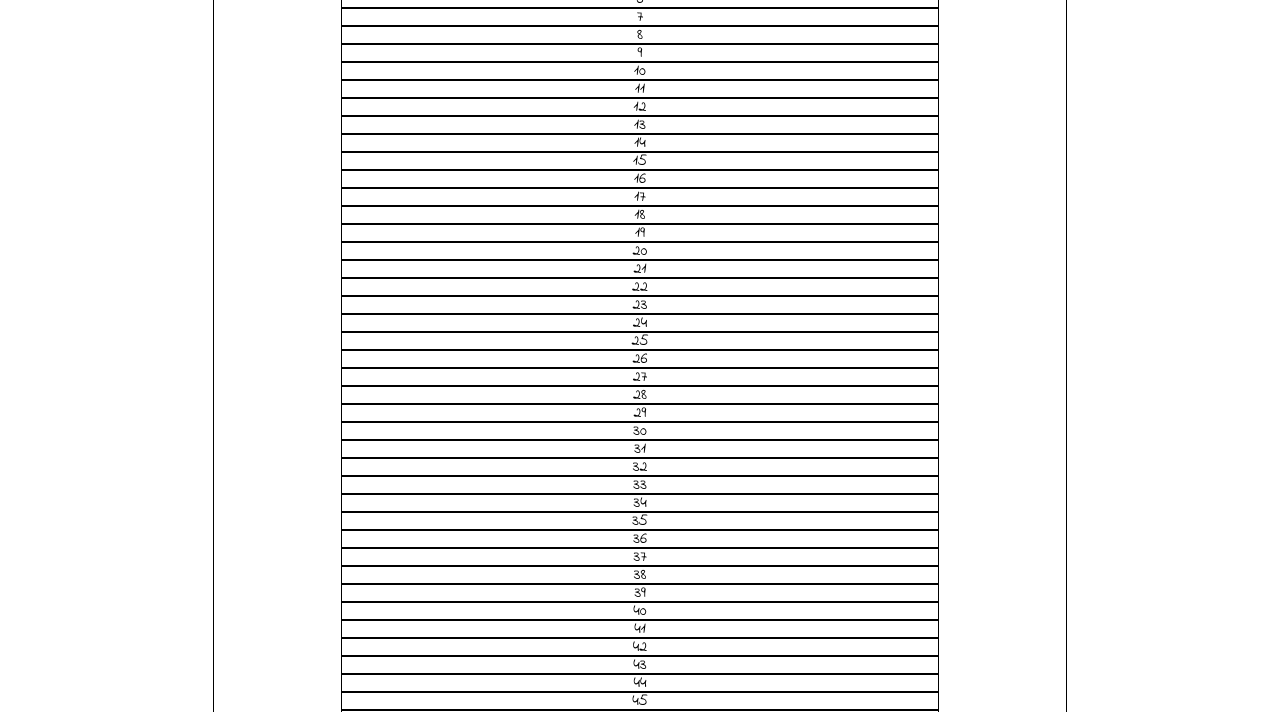
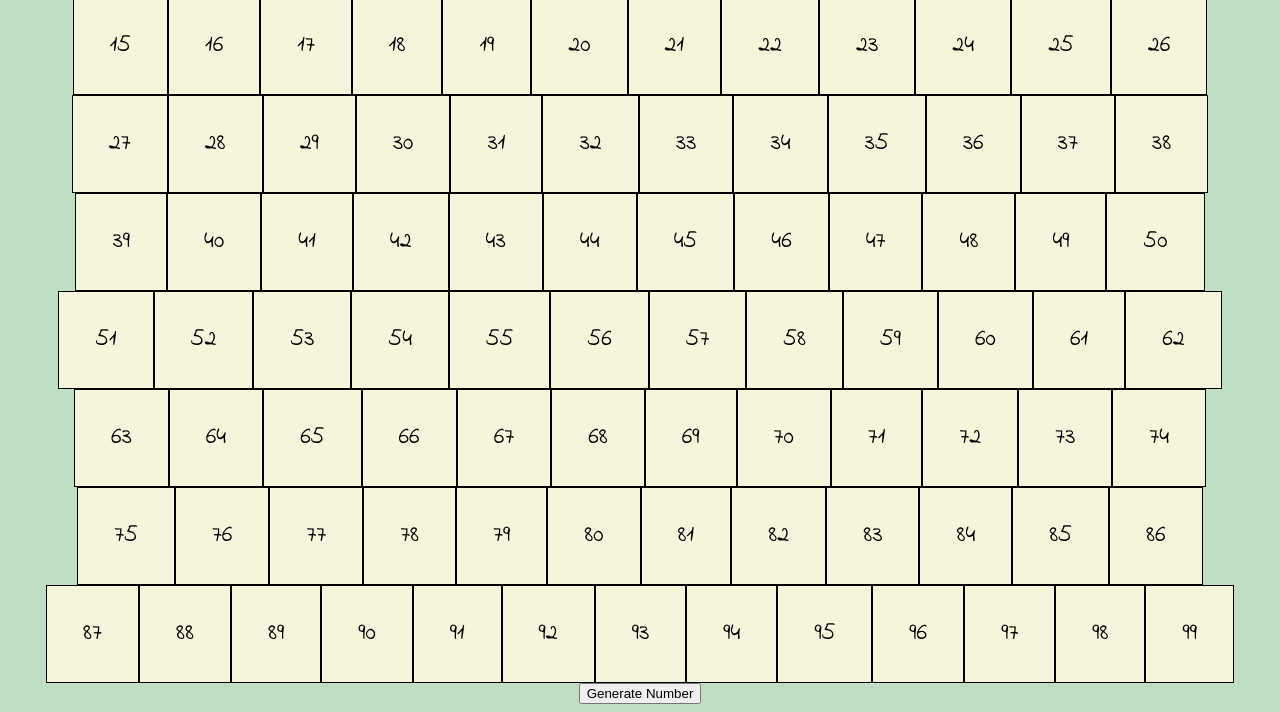
Before and after one commit to elisa-daria/UN1-W3-d4-pratica-S3-L4, a plain HTML site: page index.html in a window 1280 px wide. Shown: the part 165-877 px from the top of the page. Drawn offline with Linux system fonts and the light colour scheme.

Commit message:
minimuCss

```diff
--- a/assets/style.css
+++ b/assets/style.css
@@ -3,7 +3,7 @@
 body {
   padding: 2rem;
   font-family: "Indie Flower", cursive;
-
+  background-color: #c1dec3;
   background-size: cover;
   margin-left: auto;
   margin-right: auto;
@@ -16,9 +16,16 @@ h1 {
 
 div {
   box-sizing: content-box;
-  border: 1px solid black;
-  width: 70%;
+
   margin-left: auto;
   margin-right: auto;
   text-align: center;
 }
+.cells {
+  width: fit-content;
+  padding: 1.5em;
+  display: inline-block;
+  border: 1px solid black;
+  font-size: 1.5em;
+  background-color: beige;
+}
--- a/js/index.js
+++ b/js/index.js
@@ -17,7 +17,7 @@ const createNumberCell = function () {
 
   for (let i = 1; i <= 99; i++) {
     const tombolaCell = document.createElement("div");
-
+    tombolaCell.classList.add("cells");
     const cellValue = document.createElement("h3");
     cellValue.innerText = i;
     tombolaCell.appendChild(cellValue);
```
